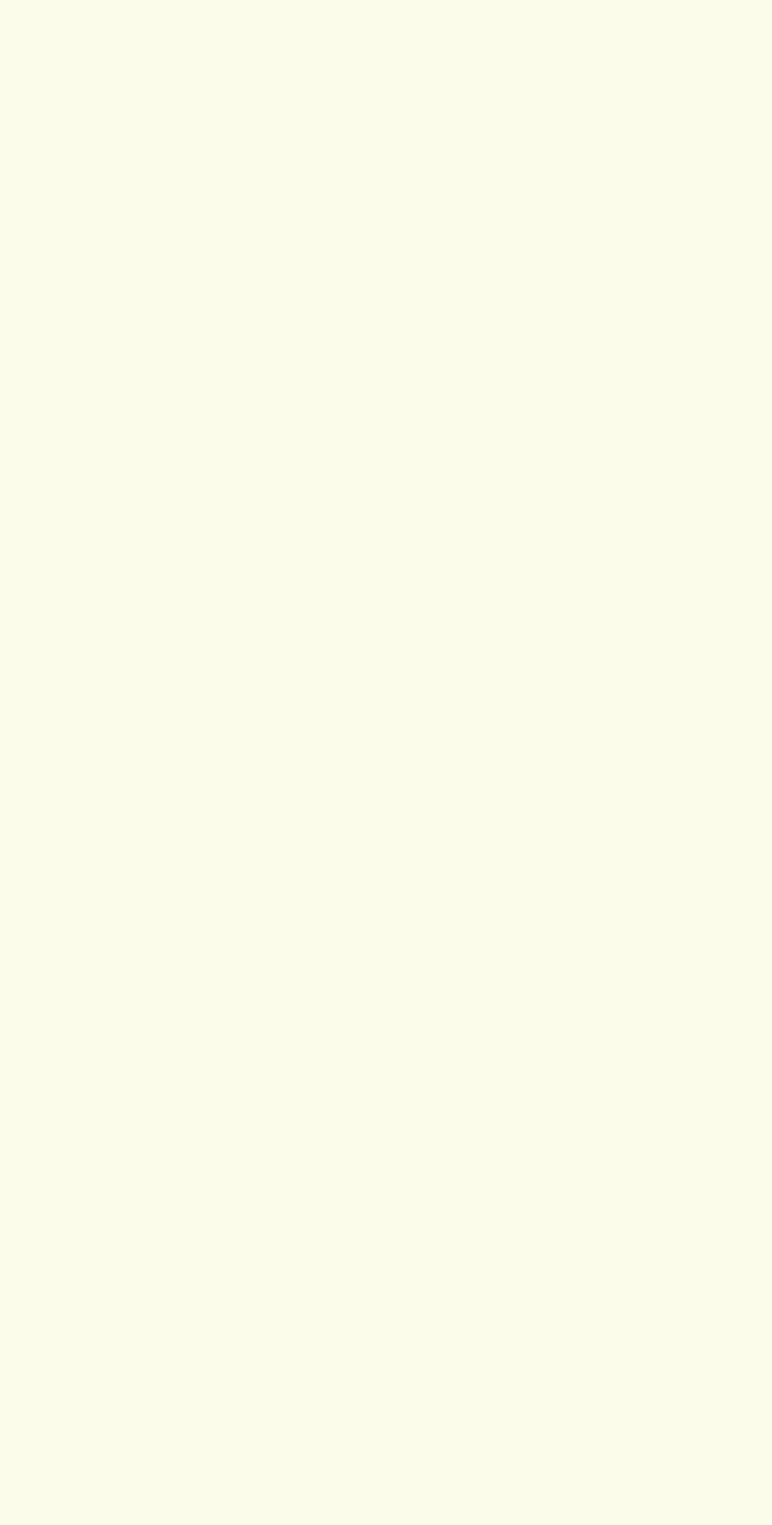
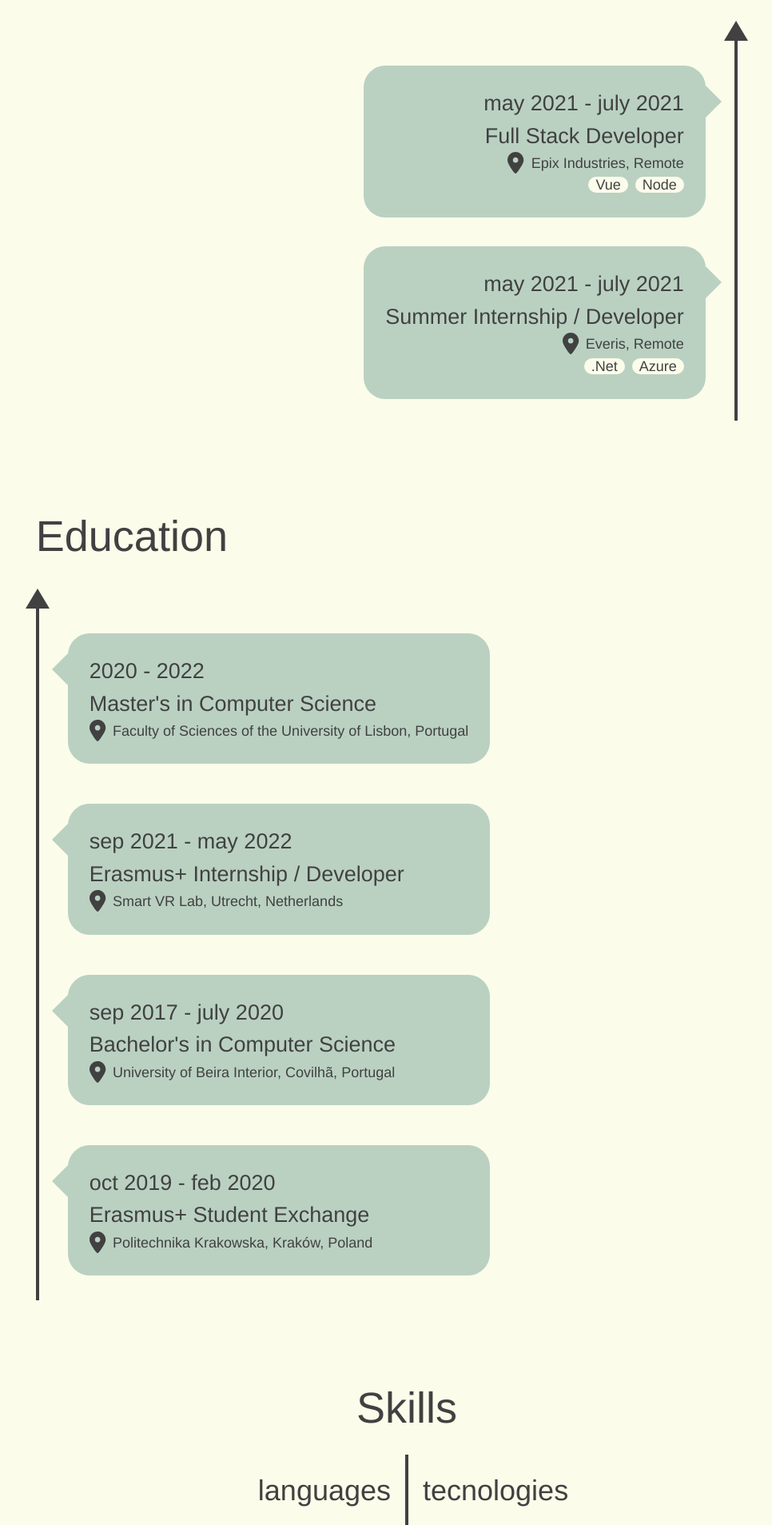
Before and after one commit to Bosutike/r-vieira.github.io, a Vue app: page / in a window 1280 px wide. Shown: the part 880-2787 px from the top of the page at 80% size, without its empty margins (131-1097 px from the left). Before the commit the page ends 804 px from the top, so only its background shows below. Built offline with nearby package versions, Linux system fonts and the light colour scheme.

Commit message:
Work on Education, Experience, Intro, NavBar and Skills

```diff
--- a/src/App.vue
+++ b/src/App.vue
@@ -1,20 +1,26 @@
 <template>
   <NavBarComponent />
   <IntroComponent />
+  <ExperienceComponent />
   <EducationComponent />
+  <SkillsComponent />
 </template>
 
 <script>
 import IntroComponent from "./components/IntroComponent.vue";
+import ExperienceComponent from "./components/ExperienceComponent.vue";
 import EducationComponent from "./components/EducationComponent.vue";
 import NavBarComponent from "./components/NavBarComponent.vue";
+import SkillsComponent from "./components/SkillsComponent.vue";
 
 export default {
   name: "App",
   components: {
     IntroComponent,
+    ExperienceComponent,
     EducationComponent,
     NavBarComponent,
+    SkillsComponent,
   },
 };
 </script>
--- a/src/assets/tailwind.css
+++ b/src/assets/tailwind.css
@@ -5,6 +5,7 @@
 * {
   border-color: #414141;
   color: #414141;
+  font-size: 18px;
 }
 
 body {
@@ -13,12 +14,42 @@ body {
 }
 
 nav {
-  z-index: 1;
+  z-index: 2;
   background-color: #fcfceb;
 }
 
 h1 {
-  font-size: 4rem;
+  font-size: 5em;
+}
+
+h2 {
+  font-size: 3em;
+}
+
+h3 {
+  font-size: 2em;
+}
+
+h4 {
+  font-size: 1.5em;
+}
+
+p {
+  font-size: 1em;
+}
+
+.perk {
+  background-color: #bad1c2;
+  padding-left: 0.5em;
+  padding-right: 0.5em;
+  border-radius: 10px;
+}
+
+.perk-exp {
+  background-color: #fcfceb;
+  padding-left: 0.5em;
+  padding-right: 0.5em;
+  border-radius: 10px;
 }
 
 ::-webkit-scrollbar-track {
--- a/src/components/EducationComponent.vue
+++ b/src/components/EducationComponent.vue
@@ -1,5 +1,52 @@
 <template>
-  <div id="education" class="h-1 w-full bg-black"></div>
+  <div class="flex justify-center pb-20">
+    <div class="education">
+      <h2>Education</h2>
+      <div class="mt-10 md:mr-40 lg:mr-60 xl:mr-80">
+        <div class="timeline">
+          <div class="timeline-arrow-up"></div>
+        </div>
+        <div class="timeline-info">
+          <div class="master">
+            <div class="arrow-left"></div>
+            <h4>2020 - 2022</h4>
+            <h4>Master's in Computer Science</h4>
+            <p>
+              <i class="fa-solid fa-xl fa-location-dot mr-2"></i>Faculty of
+              Sciences of the University of Lisbon, Portugal
+            </p>
+          </div>
+          <div class="holand">
+            <div class="arrow-left"></div>
+            <h4>sep 2021 - may 2022</h4>
+            <h4>Erasmus+ Internship / Developer</h4>
+            <p>
+              <i class="fa-solid fa-xl fa-location-dot mr-2"></i>Smart VR Lab,
+              Utrecht, Netherlands
+            </p>
+          </div>
+          <div class="bachelor">
+            <div class="arrow-left"></div>
+            <h4>sep 2017 - july 2020</h4>
+            <h4>Bachelor's in Computer Science</h4>
+            <p>
+              <i class="fa-solid fa-xl fa-location-dot mr-2"></i>University of
+              Beira Interior, Covilhã, Portugal
+            </p>
+          </div>
+          <div class="krakow">
+            <div class="arrow-left"></div>
+            <h4>oct 2019 - feb 2020</h4>
+            <h4>Erasmus+ Student Exchange</h4>
+            <p>
+              <i class="fa-solid fa-xl fa-location-dot mr-2"></i>Politechnika
+              Krakowska, Kraków, Poland
+            </p>
+          </div>
+        </div>
+      </div>
+    </div>
+  </div>
 </template>
 
 <script>
@@ -7,3 +54,76 @@ export default {
   name: "EducationComponent",
 };
 </script>
+
+<style scoped>
+.education {
+  height: 1000px;
+}
+.timeline {
+  position: absolute;
+  width: 4px;
+  height: 870px;
+  background-color: #414141;
+}
+
+.timeline-info {
+  padding-top: 2em;
+}
+
+.timeline-arrow-up {
+  position: absolute;
+  top: -20px;
+  width: 0;
+  z-index: 1;
+  left: -13px;
+  border: medium solid #414141;
+  border-width: 0 15px 25px 15px;
+  border-color: transparent transparent #414141 transparent;
+}
+
+.master {
+  position: relative;
+  padding: 1.5em;
+  margin-left: 40px;
+  background-color: #bad1c2;
+  border-radius: 1.5em;
+}
+
+.holand {
+  position: relative;
+  padding: 1.5em;
+  margin-top: 50px;
+  margin-left: 40px;
+  background-color: #bad1c2;
+  border-radius: 1.5em;
+}
+
+.bachelor {
+  position: relative;
+  padding: 1.5em;
+  margin-top: 50px;
+  margin-left: 40px;
+  background-color: #bad1c2;
+  border-radius: 1.5em;
+}
+
+.krakow {
+  position: relative;
+  padding: 1.5em;
+  margin-top: 50px;
+  margin-left: 40px;
+  background-color: #bad1c2;
+  border-radius: 1.5em;
+}
+
+.arrow-left {
+  position: absolute;
+  top: 25px;
+  width: 0;
+  z-index: 1;
+  left: -20px;
+  border: medium solid #bad1c2;
+  border-width: 20px 20px 20px 0;
+  border-color: transparent #bad1c2 transparent transparent;
+}
+</style>
--- /dev/null
+++ b/src/components/ExperienceComponent.vue
@@ -0,0 +1,91 @@
+<template>
+  <div class="flex justify-center pt-30 pb-20">
+    <div class="experience">
+      <h2 class="text-right">Work Experience</h2>
+      <div class="relative mt-10 md:ml-40 lg:ml-60 xl:ml-80">
+        <div class="timeline">
+          <div class="timeline-arrow-up"></div>
+        </div>
+        <div class="timeline-info">
+          <div class="epix container">
+            <div class="arrow-right"></div>
+            <h4>may 2021 - july 2021</h4>
+            <h4>Full Stack Developer</h4>
+            <p>
+              <i class="fa-solid fa-xl fa-location-dot mr-2"></i>Epix
+              Industries, Remote
+            </p>
+            <span class="perk-exp">Vue</span>
+            <span class="perk-exp ml-2">Node</span>
+          </div>
+        </div>
+        <div class="timeline-info">
+          <div class="epix container">
+            <div class="arrow-right"></div>
+            <h4>may 2021 - july 2021</h4>
+            <h4>Summer Internship / Developer</h4>
+            <p>
+              <i class="fa-solid fa-xl fa-location-dot mr-2"></i>Everis, Remote
+            </p>
+            <span class="perk-exp">.Net</span>
+            <span class="perk-exp ml-2">Azure</span>
+          </div>
+        </div>
+      </div>
+    </div>
+  </div>
+</template>
+
+<script>
+export default {
+  name: "ExperienceComponent",
+};
+</script>
+
+<style scoped>
+.experience {
+  height: 620px;
+}
+.timeline {
+  position: absolute;
+  width: 4px;
+  height: 480px;
+  right: 0;
+  background-color: #414141;
+}
+
+.timeline-info {
+  padding-top: 2em;
+  margin-right: 40px;
+  text-align: right;
+}
+
+.timeline-arrow-up {
+  position: absolute;
+  top: -20px;
+  width: 0;
+  z-index: 1;
+  left: -13px;
+  border: medium solid #414141;
+  border-width: 0 15px 25px 15px;
+  border-color: transparent transparent #414141 transparent;
+}
+
+.epix {
+  position: relative;
+  padding: 1.5em;
+  background-color: #bad1c2;
+  border-radius: 1.5em;
+}
+
+.arrow-right {
+  position: absolute;
+  top: 25px;
+  width: 0;
+  z-index: 1;
+  right: -20px;
+  border: medium solid #bad1c2;
+  border-width: 20px 0 20px 20px;
+  border-color: transparent transparent transparent #bad1c2;
+}
+</style>
--- a/src/components/IntroComponent.vue
+++ b/src/components/IntroComponent.vue
@@ -2,7 +2,7 @@
   <div id="intro" class="h-screen flex justify-center flex-col text-center">
     <div class="flex justify-center">
       <img
-        class="w-52 rounded-full shadow-2xl drop-shadow-2xl"
+        class="w-60 rounded-full shadow-2xl drop-shadow-2xl"
         v-bind:src="require('../assets/profile.jpg')"
       />
     </div>
--- a/src/components/NavBarComponent.vue
+++ b/src/components/NavBarComponent.vue
@@ -13,7 +13,7 @@
           class="font-bold leading-relaxed inline-block mr-4 py-2 whitespace-nowrap uppercase"
           href="#pablo"
         >
-          r-vieira
+          r_vieira
         </a>
         <button
           class="cursor-pointer text-xl leading-none px-3 py-1 border border-solid border-transparent rounded bg-transparent block lg:hidden outline-none focus:outline-none"
--- /dev/null
+++ b/src/components/SkillsComponent.vue
@@ -0,0 +1,75 @@
+<template>
+  <div class="flex justify-center w-full pb-20">
+    <div class="container">
+      <h2 class="text-center pb-4">Skills</h2>
+      <div class="flex justify-center flex-wrap">
+        <div class="container max-w-lg px-4 py-4 border-r-2">
+          <h3 class="text-right pb-4">languages</h3>
+          <div class="flex justify-between">
+            <div class="flex flex-col space-y-4">
+              <span
+                ><i class="fa-solid fa-earth-europe mr-2"></i>Portuguese</span
+              >
+              <span><i class="fa-solid fa-earth-europe mr-2"></i>English</span>
+            </div>
+            <div class="flex flex-col space-y-4">
+              <span class="perk">Native</span>
+              <span class="perk">Fluent</span>
+            </div>
+          </div>
+        </div>
+        <div class="container max-w-lg px-4 py-4 border-l-2">
+          <h3 class="pb-4">tecnologies</h3>
+          <div class="flex justify-between">
+            <div class="flex flex-col space-y-4">
+              <div class="container flex justify-between">
+                <span><i class="fa-solid fa-computer mr-2"></i></span>
+                <span class="inline-block align-middle">Programming </span>
+
+                <div class="flex flex-wrap justify-end space-x-2">
+                  <span class="perk">Android Studio</span>
+                  <span class="perk">Elixir</span>
+                  <span class="perk">Java</span>
+                  <span class="perk">JavaScript</span>
+                  <span class="perk mt-1">Python</span>
+                </div>
+              </div>
+              <div class="container flex justify-between">
+                <span><i class="fa-solid fa-window-maximize mr-2"></i>Web</span>
+                <div class="flex flex-wrap justify-end space-x-2">
+                  <span class="perk">CSS</span>
+                  <span class="perk">HTML</span>
+                  <span class="perk">VUE</span>
+                </div>
+              </div>
+              <div class="container flex justify-between">
+                <span><i class="fa-solid fa-database mr-2"></i>DB</span>
+                <div class="flex flex-wrap justify-end space-x-2">
+                  <span class="perk">PostgreSQL</span>
+                  <span class="perk">MyQSL</span>
+                  <span class="perk">SQLite</span>
+                </div>
+              </div>
+              <div class="container flex justify-between">
+                <span
+                  ><i class="fa-solid fa-screwdriver-wrench mr-2"></i
+                  >Other</span
+                >
+                <div class="flex flex-wrap justify-end space-x-2">
+                  <span class="perk">Docker</span>
+                  <span class="perk">Figma</span>
+                </div>
+              </div>
+            </div>
+          </div>
+        </div>
+      </div>
+    </div>
+  </div>
+</template>
+
+<script>
+export default {
+  name: "SkillsComponent",
+};
+</script>
```
